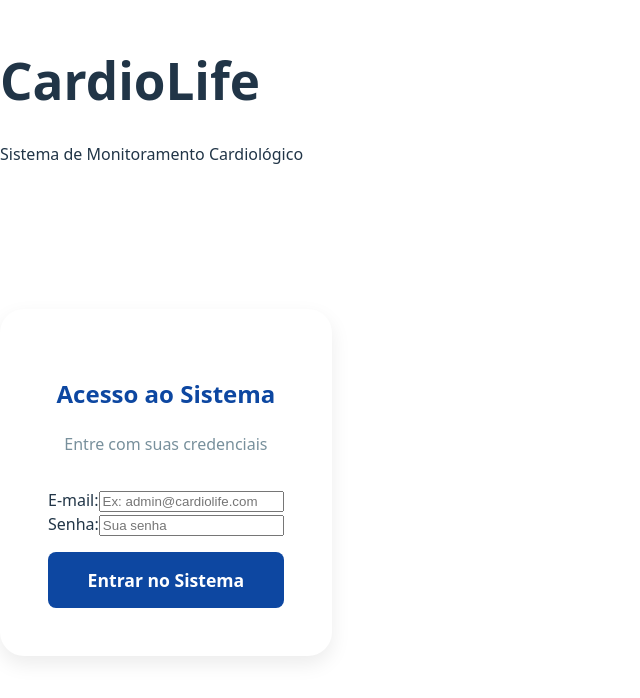
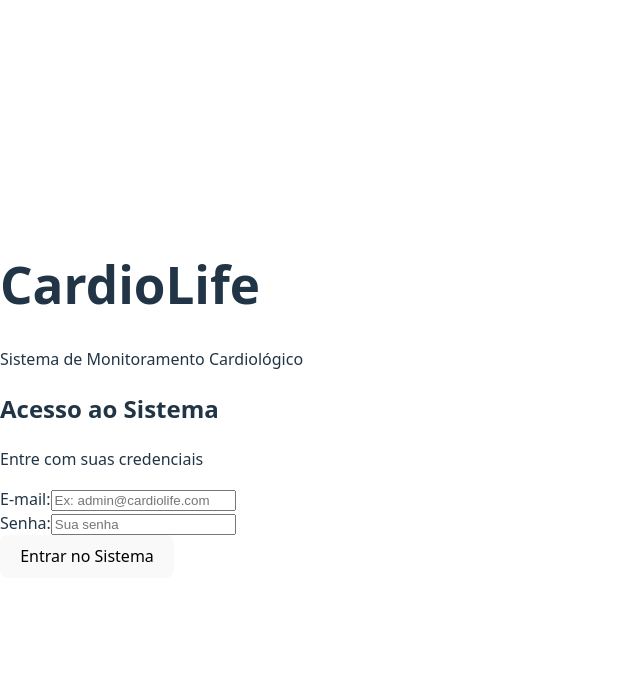
Before and after one commit to GuiAlmeida03/Front-end-e-Mobile-Development, a React (Vite) app in the folder projeto-react/my-react-app/: page / in a window 1280 px wide. Shown: the top 698 px of the page, without its empty margins (0-640 px from the left). Built offline with nearby package versions, Linux system fonts and the light colour scheme.

Commit message:
commit aula 04/03/2026

```diff
--- a/projeto-react/my-react-app/src/App.css
+++ b/projeto-react/my-react-app/src/App.css
@@ -1,95 +1,31 @@
 /* =========================================
-   NOVOS ESTILOS: SISTEMA DE AUTENTICAÇÃO
+   NOVOS ESTILOS: ISOLAMENTO E AUDITORIA
    ========================================= */
 
-.login-container {
-  display: flex;
-  justify-content: center;
-  align-items: center;
-  min-height: calc(100vh - 200px);
+.medico-badge-container {
+  margin-top: 1rem;
+  margin-bottom: 0.5rem;
 }
 
-.login-box {
-  background: white;
-  border-radius: 24px;
-  padding: 3rem;
-  max-width: 450px;
-  width: 100%;
-  box-shadow: 0 8px 20px rgba(0, 0, 0, 0.08);
+.medico-badge {
+  background-color: #e3f2fd;
+  color: #1565c0;
+  padding: 0.3rem 0.6rem;
+  border-radius: 4px;
+  font-size: 0.85rem;
+  font-weight: 600;
+  display: inline-block;
 }
 
-.login-header {
-  text-align: center;
-  margin-bottom: 2rem;
+.empty-state {
+  padding: 3rem 1rem;
 }
 
-.login-header h2 {
-  color: #0d47a1;
+.empty-state h3 {
+  color: #546e7a;
+  margin-bottom: 0.5rem;
 }
 
-.login-header p {
-  color: #78909c;
-  margin-top: 0.5rem;
+.empty-state p {
+  color: #90a4ae;
 }
-
-.error-message {
-  background: #fee;
-  color: #c00;
-  padding: 1rem;
-  border-radius: 12px;
-  margin-bottom: 1.5rem;
-  text-align: center;
-  font-weight: 600;
-  border: 1px solid #fcc;
-}
-
-.login-btn {
-  width: 100%;
-  padding: 1rem;
-  background-color: #0d47a1; /* Azul da marca para o botão de login */
-  color: white;
-  border: none;
-  border-radius: 8px;
-  font-size: 1.1rem;
-  font-weight: bold;
-  cursor: pointer;
-  transition: background-color 0.3s ease;
-  margin-top: 1rem;
-}
-
-.login-btn:hover {
-  background-color: #002171;
-}
-
-.user-info {
-  background: white;
-  padding: 1rem 2rem;
-  display: flex;
-  justify-content: space-between;
-  align-items: center;
-  border-radius: 12px;
-  box-shadow: 0 4px 6px rgba(0, 0, 0, 0.05);
-  margin-bottom: 2rem;
-  border-left: 6px solid #2e7d32;
-}
-
-.user-type {
-  color: #78909c;
-  font-size: 0.9rem;
-  text-transform: capitalize;
-}
-
-.logout-btn {
-  padding: 0.5rem 1.5rem;
-  background-color: #d32f2f;
-  color: white;
-  border: none;
-  border-radius: 6px;
-  font-weight: bold;
-  cursor: pointer;
-  transition: background-color 0.3s ease;
-}
-
-.logout-btn:hover {
-  background-color: #b71c1c;
-}
```
Also changed, not shown: projeto-react/my-react-app/src/App.jsx (+83 -65 lines).
